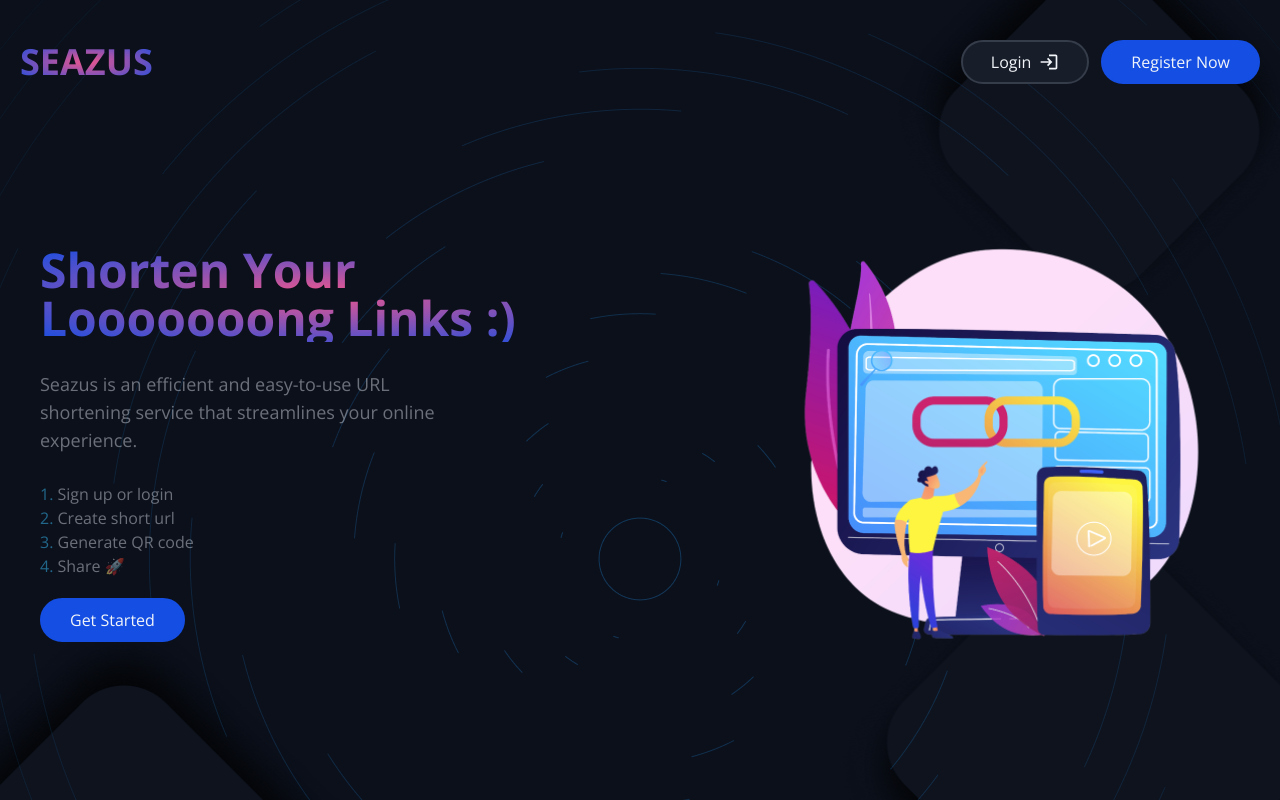
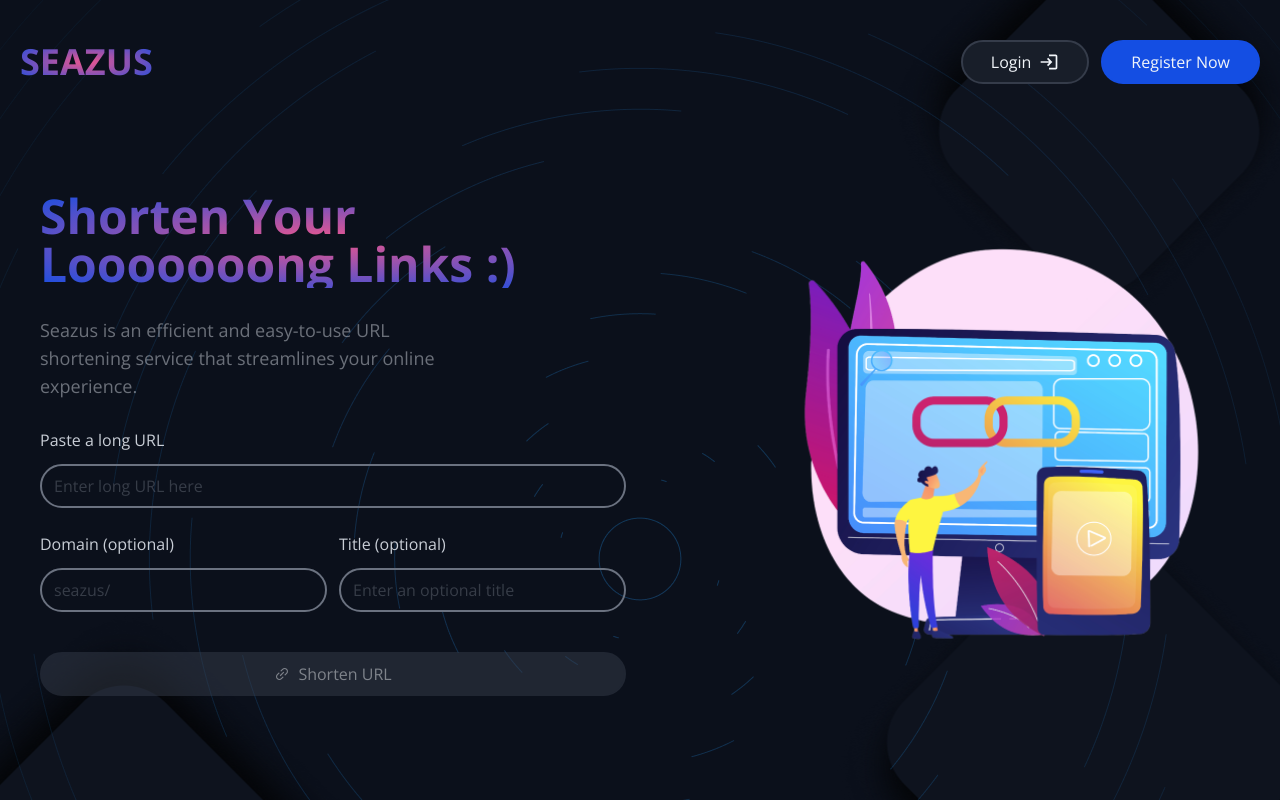
Before and after one commit to ayopedro/seazus-fe, a React (Vite) app: page / in a window 1280 px wide. Built offline with nearby package versions, Linux system fonts and the light colour scheme; the HTML template or start-up script is replaced by a standard one.

Commit message:
shortener result

```diff
--- a/src/components/Hero.tsx
+++ b/src/components/Hero.tsx
@@ -3,7 +3,7 @@ import urlImage from '../assets/url_illustration.png';
 import { Shorten } from '../pages/Shorten';
 
 export const Hero = () => {
-  const isLoggedIn = false;
+  const isLoggedIn = true;
   return (
     <section className='flex flex-col justify-center md:grid md:grid-cols-12 items-center min-h-[80vh] mt-10 md:mt-0'>
       <div className='flex flex-col gap-5 md:gap-7 col-span-6 md:col-span-7 text-center md:text-start md:ps-5'>
--- a/src/components/Navbar.tsx
+++ b/src/components/Navbar.tsx
@@ -24,7 +24,7 @@ export const Navbar = () => {
           >
             Login <MdLogin className='text-xl' />
           </Link>
-          <Link to={'/register'} className='btn btn-primary hidden md:block'>
+          <Link to={'/signup'} className='btn btn-primary hidden md:block'>
             Register Now
           </Link>
         </div>
@@ -42,7 +42,7 @@ export const Navbar = () => {
                   <Link to={'/profile'}>Profile</Link>
                 </li>
                 <li onClick={showDropdown} className='pt-2'>
-                  <Link to={'/profile-settings'}>Settings</Link>
+                  <Link to={'/history'}>History</Link>
                 </li>
                 <li onClick={showDropdown} className='pt-2'>
                   Logout
--- /dev/null
+++ b/src/components/ShortUrl.tsx
@@ -0,0 +1,53 @@
+import { Modal } from 'antd';
+import { useState } from 'react';
+import {
+  MdBarChart,
+  MdOutlineContentCopy,
+  MdOutlineQrCode2,
+} from 'react-icons/md';
+import { copyToClipboard } from '../utils/helpers';
+import { ShortUrlProps } from '../types';
+import { Link } from 'react-router-dom';
+
+export const ShortUrl = ({
+  long_url,
+  short_url,
+  id,
+  qr_code,
+}: ShortUrlProps) => {
+  const [showQr, setShowQr] = useState<boolean>(false);
+
+  const modalHandler = () => {
+    setShowQr(!showQr);
+  };
+
+  return (
+    <div className='flex justify-between p-3 border-none rounded-md bg-primary mt-10'>
+      <p>{long_url}</p>
+      <div className='flex items-center gap-3'>
+        <p>{short_url}</p>
+        <MdOutlineQrCode2 onClick={modalHandler} className='cursor-pointer' />
+        <Link to={`url/${id}`}>
+          <MdBarChart className='cursor-pointer' />
+        </Link>
+        <MdOutlineContentCopy
+          onClick={() => copyToClipboard(short_url)}
+          className='cursor-pointer'
+        />
+      </div>
+      <Modal open={showQr} onCancel={modalHandler} centered footer={null}>
+        <div className='flex flex-col items-center justify-center'>
+          <img src={qr_code} alt={short_url} />
+          <small>{short_url}</small>
+          <a
+            href={qr_code}
+            download={short_url}
+            className='btn btn-primary hover:text-white mt-10'
+          >
+            Download
+          </a>
+        </div>
+      </Modal>
+    </div>
+  );
+};
--- a/src/index.css
+++ b/src/index.css
@@ -17,11 +17,11 @@ input {
 }
 
 .btn {
-  @apply rounded-full border-2 px-7 py-2 text-slate-100 cursor-pointer transition ease-in duration-200 hover:bg-opacity-70;
+  @apply rounded-full border-2 px-7 py-2 text-slate-100 cursor-pointer transition ease-in duration-200 hover:bg-opacity-70 hover:shadow-btn disabled:bg-grey-mid disabled:border-grey-mid disabled:opacity-50 disabled:cursor-not-allowed;
 }
 
 .btn-primary {
-  @apply border-secondary bg-secondary hover:shadow-xl hover:bg-primary hover:border-primary;
+  @apply border-secondary bg-secondary hover:bg-primary disabled:hover:bg-grey-mid hover:border-primary disabled:hover:border-grey-mid;
 }
 
 .auth-form {
--- a/src/pages/Shorten.tsx
+++ b/src/pages/Shorten.tsx
@@ -1,27 +1,91 @@
+import { useState } from 'react';
 import { AiOutlineLink } from 'react-icons/ai';
+import { ShortUrlProps, ShortenURL } from '../types';
+import { ShortUrl } from '../components/ShortUrl';
 
 export const Shorten = () => {
+  const initValues: ShortenURL = {
+    long_url: '',
+    domain: '',
+    title: '',
+  };
+
+  const initUrlValues: ShortUrlProps = {
+    long_url: '',
+    short_url: '',
+    id: '',
+    qr_code: '',
+  };
+
+  const [values, setValues] = useState<ShortenURL>(initValues);
+  const [showResult, setShowResult] = useState<boolean>(false);
+  const [urlData, setUrlData] = useState<ShortUrlProps>(initUrlValues);
+
+  const handleChange = (e: React.ChangeEvent<HTMLInputElement>) => {
+    setValues((prevValues) => ({
+      ...prevValues,
+      [e.target.name]: e.target.value,
+    }));
+  };
+
+  const handleSubmit = (e: React.FormEvent<HTMLFormElement>) => {
+    e.preventDefault();
+    console.log(values);
+  };
+
   return (
     <div className='md:w-5/6'>
-      <form className='flex flex-col'>
+      <form className='flex flex-col' onSubmit={handleSubmit}>
         <div className='flex flex-col'>
           <label htmlFor='long_url'>Paste a long URL</label>
-          <input type='url' placeholder='Enter long URL here' />
+          <input
+            type='url'
+            placeholder='Enter long URL here'
+            value={values.long_url}
+            name='long_url'
+            onChange={handleChange}
+            className='text-center md:text-left'
+          />
         </div>
-        <div className='flex flex-col md:flex-row justify-between gap-3'>
+        <div className='flex flex-col md:flex-row justify-between gap-3 mt-3'>
           <div className='flex flex-col mt-3 w-full'>
-            <label htmlFor='domain'>Domain</label>
-            <input type='text' readOnly />
+            <label htmlFor='domain'>Domain (optional)</label>
+            <input
+              type='text'
+              placeholder='seazus/'
+              value={values.domain}
+              name='domain'
+              onChange={handleChange}
+              className='text-center md:text-left'
+            />
           </div>
           <div className='flex flex-col mt-3 w-full'>
             <label htmlFor='title'>Title (optional)</label>
-            <input type='text' placeholder='Enter an optional title' />
+            <input
+              type='text'
+              placeholder='Enter an optional title'
+              value={values.title}
+              name='title'
+              onChange={handleChange}
+              className='text-center md:text-left'
+            />
           </div>
         </div>
-        <button className='btn btn-primary mt-5 flex items-center justify-center'>
+        <button
+          className='btn btn-primary mt-10 flex items-center justify-center'
+          disabled={!values.long_url}
+        >
           <AiOutlineLink className='mr-2' />
           Shorten URL
         </button>
+        {showResult && (
+          <ShortUrl
+            long_url={urlData.long_url}
+            short_url={urlData.short_url}
+            id={urlData.id}
+            qr_code={urlData.qr_code}
+          />
+        )}
       </form>
     </div>
   );
--- a/src/types/index.ts
+++ b/src/types/index.ts
@@ -1,3 +1,5 @@
 export * from './password-input.types';
 export * from './useform.types';
 export * from './protected.types';
+export * from './shorten-url.types';
+export * from './short-url.types';
--- /dev/null
+++ b/src/types/short-url.types.ts
@@ -0,0 +1,6 @@
+export type ShortUrlProps = {
+  long_url: string;
+  short_url: string;
+  qr_code: string;
+  id: string;
+};
--- /dev/null
+++ b/src/types/shorten-url.types.ts
@@ -0,0 +1,5 @@
+export type ShortenURL = {
+  long_url: string;
+  domain?: string;
+  title?: string;
+};
--- /dev/null
+++ b/src/utils/helpers.ts
@@ -0,0 +1,21 @@
+import { notification } from 'antd';
+
+export const copyToClipboard = (text: string) => {
+  navigator.clipboard
+    .writeText(text)
+    .then(() => {
+      notification.success({
+        message: 'URL copied successfully',
+        duration: 5,
+        placement: 'top',
+      });
+    })
+    .catch((error) => {
+      notification.error({
+        message: 'Failed to copy text to clipboard',
+        duration: 5,
+        placement: 'top',
+      });
+      console.error(error);
+    });
+};
--- a/tailwind.config.js
+++ b/tailwind.config.js
@@ -14,6 +14,9 @@ export default {
       backgroundImage: {
         'gradient-radial': 'radial-gradient(var(--tw-gradient-stops))',
       },
+      boxShadow: {
+        btn: '0px 0px 22px 0px #144EE361',
+      },
     },
   },
   plugins: [],
```
